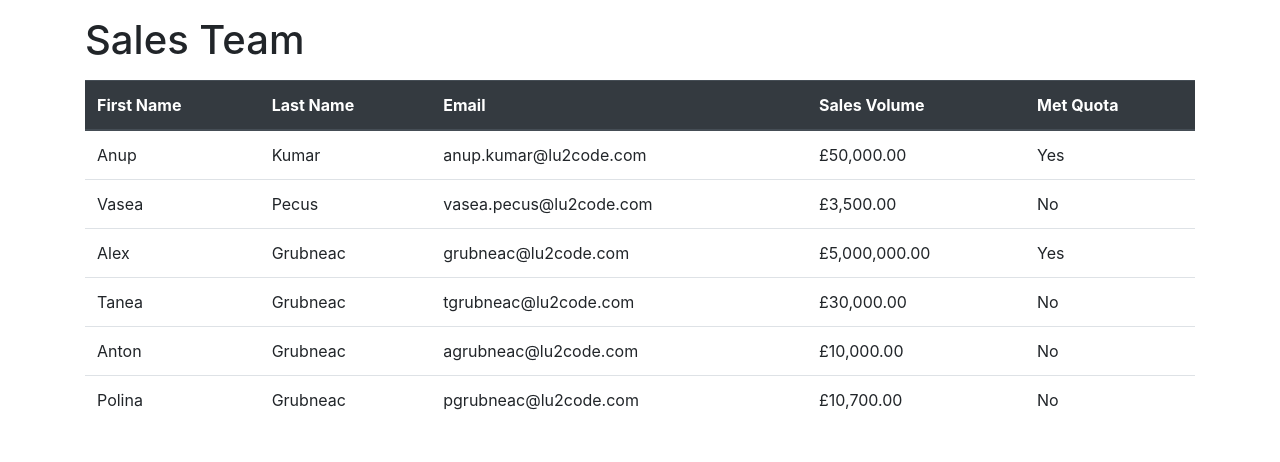
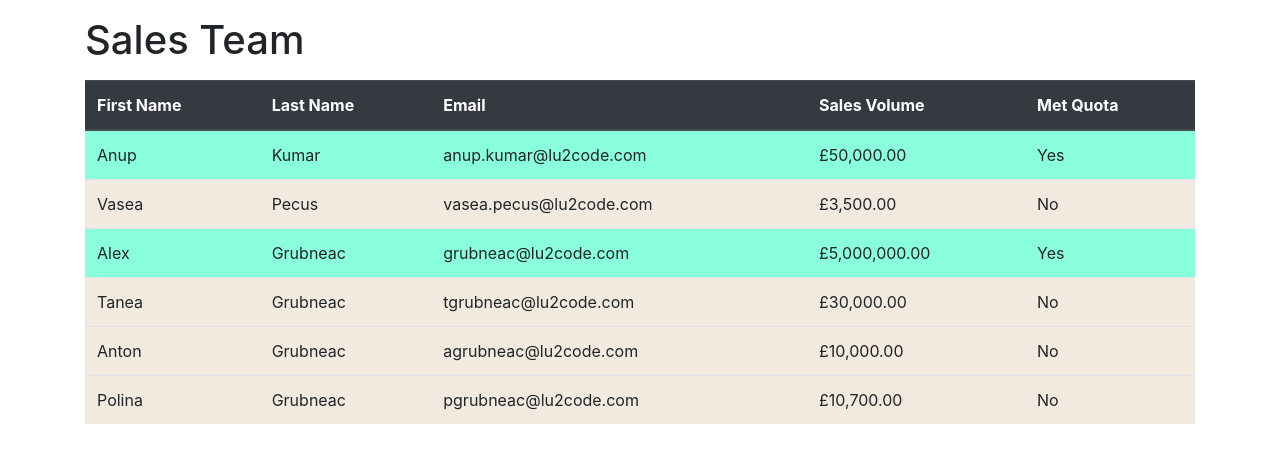
Before and after one commit to grubneac/udemyAngular, an Angular app in the folder angular-training/sales-project/: page / in a window 1280 px wide. Shown: the top 462 px of the page. Built offline with nearby package versions, Linux system fonts and the light colour scheme.

Commit message:
add highlight to rows

```diff
--- a/angular-training/sales-project/src/app/sales-person-list/sales-person-list-bootstrap.component.html
+++ b/angular-training/sales-project/src/app/sales-person-list/sales-person-list-bootstrap.component.html
@@ -8,7 +8,8 @@
     </thead>
 
     <tbody>
-        <tr *ngFor = "let tempSalePerson of salesPersonList">
+        <tr *ngFor = "let tempSalePerson of salesPersonList" [ngClass]="{'highlight':tempSalePerson.salesVolume >= 50000,
+                                                                         'simpleRow':tempSalePerson.salesVolume < 50000}">
             <td>{{tempSalePerson.firstName}}</td>
             <td>{{tempSalePerson.lastName}}</td>
             <td>{{tempSalePerson.email}}</td>
--- a/angular-training/sales-project/src/app/sales-person-list/sales-person-list.component.css
+++ b/angular-training/sales-project/src/app/sales-person-list/sales-person-list.component.css
@@ -0,0 +1,6 @@
+.highlight {
+    background-color: rgba(0, 255, 179, 0.459);
+}
+.simpleRow{
+    background-color: rgb(243, 234, 223);
+}
```
